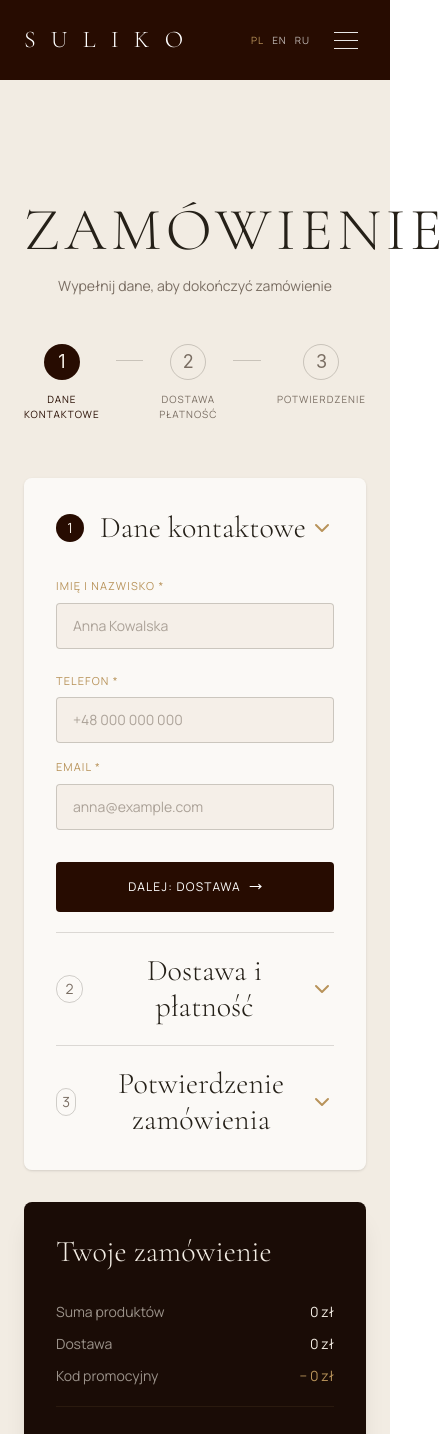
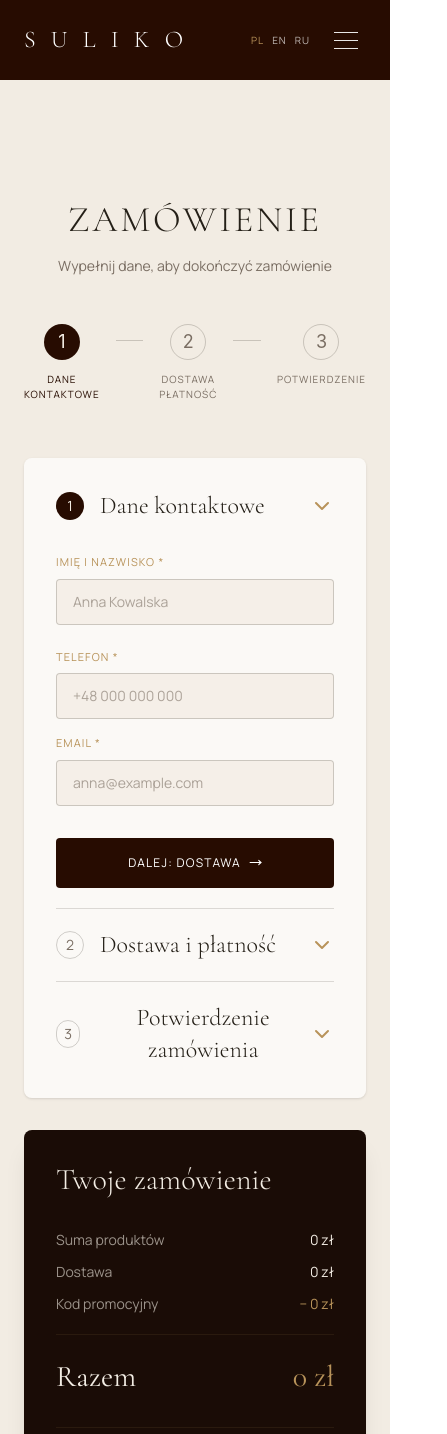
Before and after one commit to HelenKohun/suliko-restaurant, a React (Vite) app: page /checkout in a window 390 px wide. Shown: the top 1434 px of the page, 447 px wide, since content can reach past the window. Built offline with nearby package versions, Linux system fonts and the light colour scheme.

Commit message:
style: change font size

```diff
--- a/src/pages/Checkout.jsx
+++ b/src/pages/Checkout.jsx
@@ -125,7 +125,7 @@ export default function Checkout() {
       <div className="mx-auto max-w-7xl">
         {/* Header */}
         <div className="text-center">
-          <h1 className="font-heading mt-6 text-6xl font-light tracking-[0.08em] uppercase lg:text-7xl">
+          <h1 className="font-heading mt-6 text-4xl font-light tracking-[0.08em] uppercase lg:text-7xl">
             {t("checkout.header")}
           </h1>
 
@@ -164,7 +164,7 @@ export default function Checkout() {
                     1
                   </span>
 
-                  <h2 className="font-heading text-3xl font-light">
+                  <h2 className="font-heading text-2xl font-light lg:text-3xl">
                     {t("checkout.main-content.left-card.step-1.header")}
                   </h2>
                 </div>
@@ -198,7 +198,7 @@ export default function Checkout() {
                       2
                     </span>
 
-                    <h2 className="font-heading text-3xl font-light">
+                    <h2 className="font-heading text-2xl font-light lg:text-3xl">
                       {t("checkout.main-content.left-card.step-2.header")}
                     </h2>
                   </div>
@@ -235,7 +235,7 @@ export default function Checkout() {
                       3
                     </span>
 
-                    <h2 className="font-heading text-3xl font-light">
+                    <h2 className="font-heading text-2xl font-light sm:text-center lg:text-3xl">
                       {t("checkout.main-content.left-card.step-3.header")}
                     </h2>
                   </div>
```
